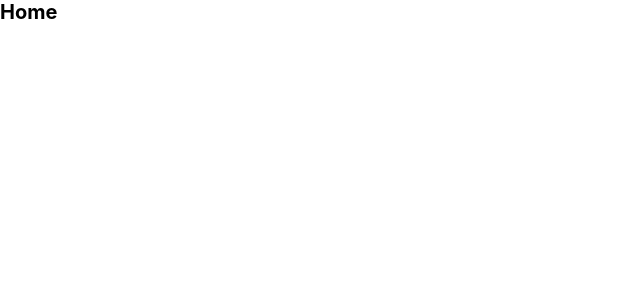
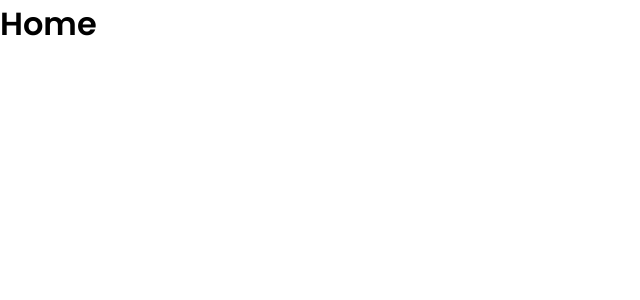
Before and after one commit to supertgo/dt-money, a Next.js app: page / in a window 1280 px wide. Shown: the top 300 px of the page, without its empty margins (0-640 px from the left). Built offline with nearby package versions, Linux system fonts and the light colour scheme.

Commit message:
feat: add fonts
add fonts

```diff
--- a/src/pages/_app.tsx
+++ b/src/pages/_app.tsx
@@ -10,6 +10,7 @@
     <ThemeProvider theme={theme}>
       <Head>
         <title>Dt-Money</title>
+
         <link rel="shortcut icon" href="favicon.png" />
         <link rel="apple-touch-icon" href="/img/icon-512.png" />
         <link rel="manifest" href="/manifest.json" />
--- a/src/pages/_document.tsx
+++ b/src/pages/_document.tsx
@@ -39,7 +39,14 @@
   render() {
     return (
       <Html lang="pt-BR">
-        <Head />
+        <Head>
+          <link rel="preconnect" href="https://fonts.googleapis.com" />
+          <link rel="preconnect" href="https://fonts.gstatic.com" />
+          <link
+            href="https://fonts.googleapis.com/css2?family=Poppins:wght@400;600&display=swap"
+            rel="stylesheet"
+          />
+        </Head>
         <body>
           <Main />
           <NextScript />
--- a/src/styles/global.ts
+++ b/src/styles/global.ts
@@ -12,8 +12,23 @@
       font-size: 62.5%;
     }
 
-    body {
+    body,
+    input,
+    textarea,
+    button {
       font-family: ${theme.font.family};
+      font-size: ${theme.font.sizes.medium};
+      font-weight: 400;
+    }
+
+    h1,
+    h2,
+    h3,
+    h4,
+    h5,
+    h6,
+    strong {
+      font-weight: 600;
     }
 
     button {
--- a/src/styles/theme.ts
+++ b/src/styles/theme.ts
@@ -7,8 +7,7 @@
     radius: '0.4rem'
   },
   font: {
-    family:
-      "Poppins, -apple-system, BlinkMacSystemFont, 'Segoe UI', Roboto, Oxygen, Ubuntu, Cantarell, 'Open Sans', 'Helvetica Neue', sans-serif",
+    family: "'Poppins', sans-serif",
     light: 300,
     normal: 400,
     bold: 600,
@@ -23,6 +22,7 @@
   },
   colors: {
     blue: '#5429CC',
+    blueLight: '#6933FF',
     green: '#33CC95',
     red: '#E62E4D',
     shape: '#FFFFFF',
@@ -46,4 +46,4 @@
     modal: 40,
     alwaysOnTop: 50
   }
-};
+} as const;
```
